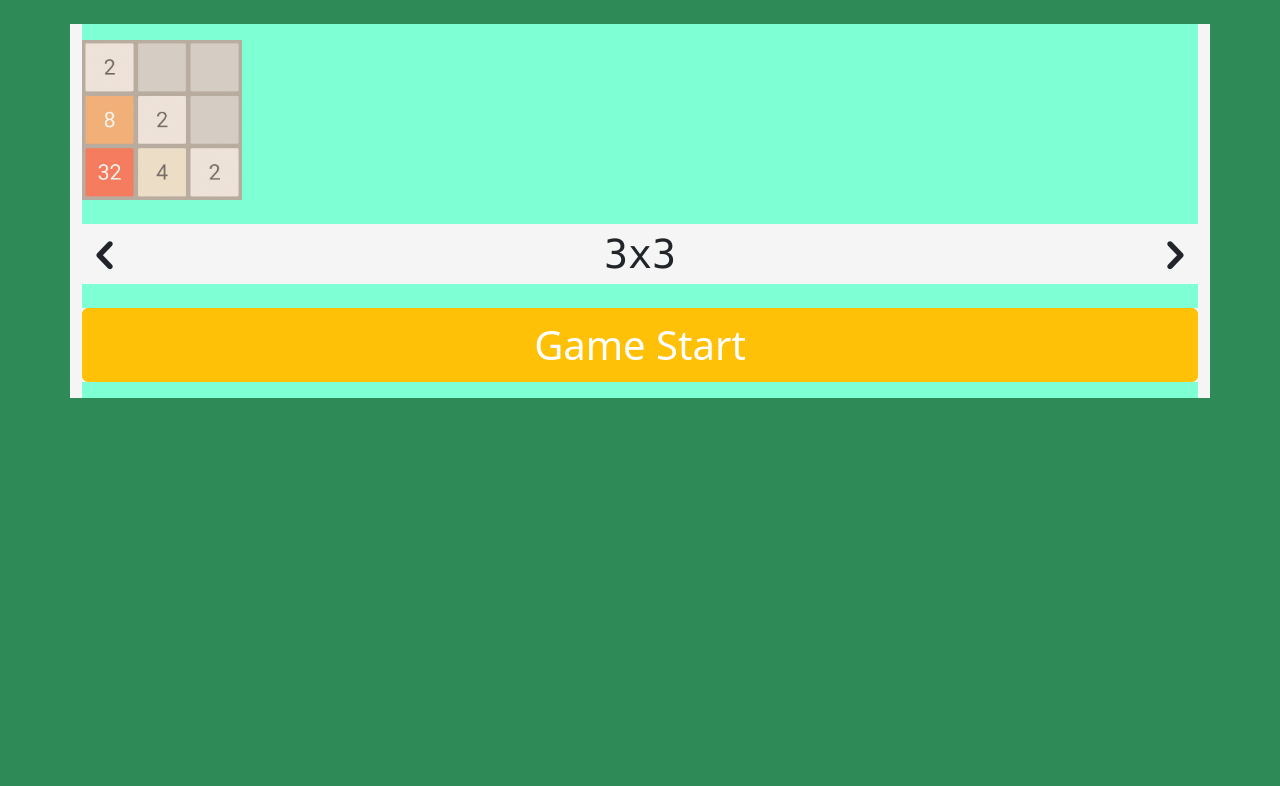
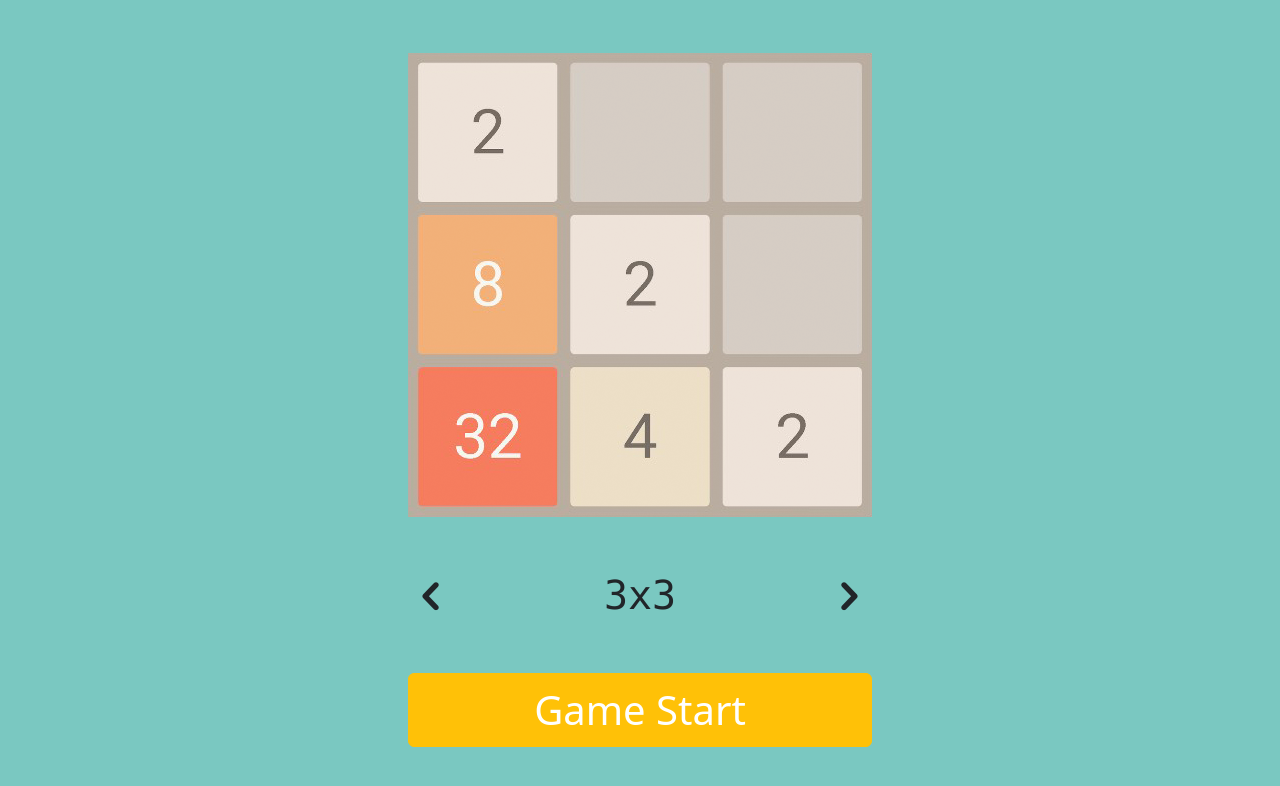
Before and after one commit to LuongChanHong/game-2048, a React (Create React App) app: page / in a window 1280 px wide. Shown: the top 786 px of the page. Built offline with nearby package versions, Linux system fonts and the light colour scheme.

Commit message:
fix table/pc home layout

```diff
--- a/src/pages/Home/Home.css
+++ b/src/pages/Home/Home.css
@@ -1,5 +1,5 @@
 .homeContainer {
-  background-color: seagreen;
+  background-color: #00968885;
   width: 100vw;
   height: 100vh;
 }
@@ -9,8 +9,8 @@
 }
 
 .levelChessbroad img {
-  width: 10rem;
-  height: 10rem;
+  width: 100%;
+  height: 100%;
 }
 
 .levelArrow {
@@ -18,9 +18,10 @@
 }
 
 .homeWrapper {
-  background-color: aquamarine;
+  /* background-color: aquamarine; */
+  width: fit-content;
 }
 
 .levelChessbroad {
-  background-color: antiquewhite;
+  /* background-color: antiquewhite; */
 }
--- a/src/pages/Home/Home.jsx
+++ b/src/pages/Home/Home.jsx
@@ -11,12 +11,8 @@ const Home = () => {
 
     if (_level < 1) {
       setLevel(5);
-      console.log("click2");
-      console.log("setPrevLevel:", _level);
     } else {
       setLevel(_level);
-      console.log("click1");
-      console.log("setPrevLevel:", _level);
     }
   };
 
@@ -24,23 +20,19 @@ const Home = () => {
     let _level = level + 1;
     if (_level > 5) {
       setLevel(1);
-      console.log("click2");
-      console.log("setNextLevel:", _level);
     } else {
       setLevel(_level);
-      console.log("click1");
-      console.log("setNextLevel:", _level);
     }
   };
 
   return (
-    <section className="homeContainer p-4">
-      <section className="container">
+    <section className="homeContainer p-4 d-flex align-items-center">
+      <section className="container d-flex justify-content-center align-items-center">
         <section className="homeWrapper py-3">
           <section className="levelChessbroad">
             <img src={`img/${level}.png`} />
           </section>
-          <section className="levelSelection d-flex justify-content-between align-items-center font-monospace  my-4">
+          <section className="levelSelection d-flex justify-content-between align-items-center font-monospace  my-5">
             <i
               className="levelArrow -ap icon-chevron-left22"
               onClick={setPrevLevel}
--- a/src/pages/Main/Main.css
+++ b/src/pages/Main/Main.css
@@ -1,3 +1,3 @@
 section {
-  background-color: whitesmoke;
+  /* background-color: whitesmoke; */
 }
```
